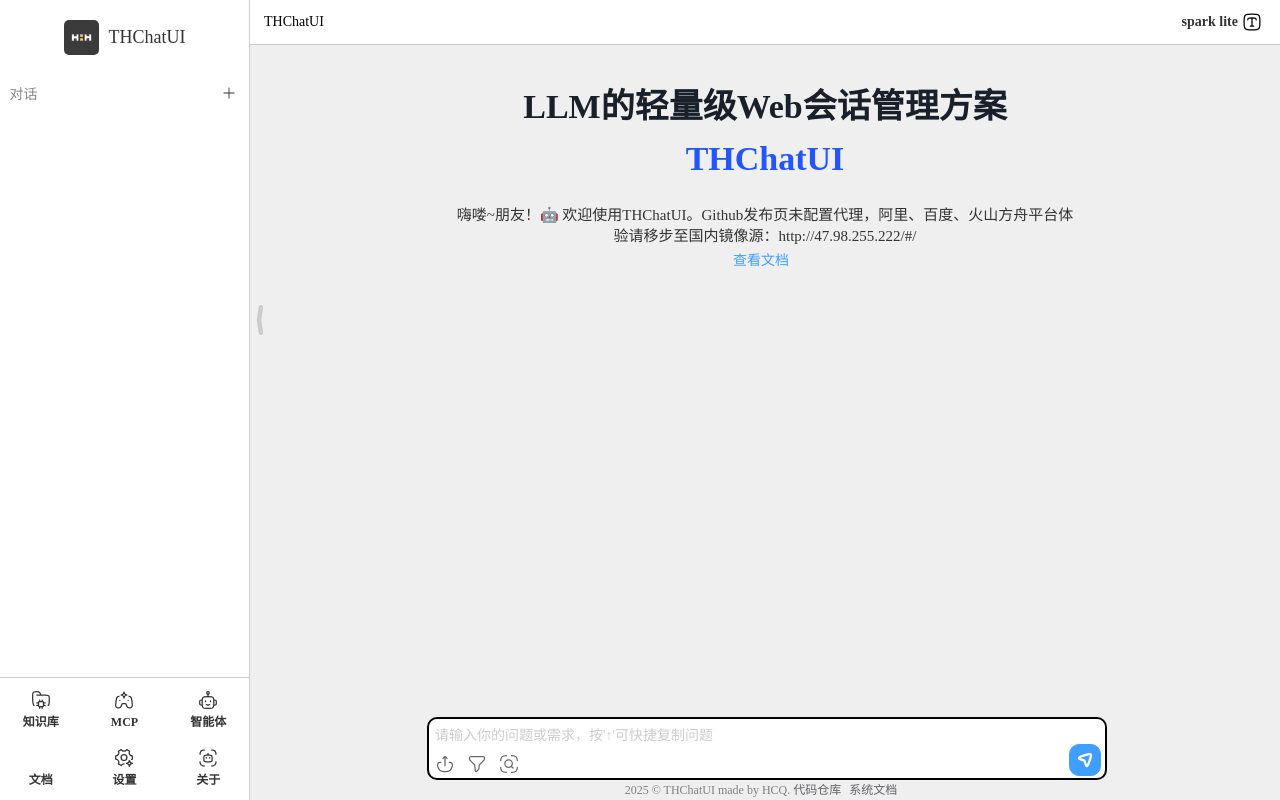
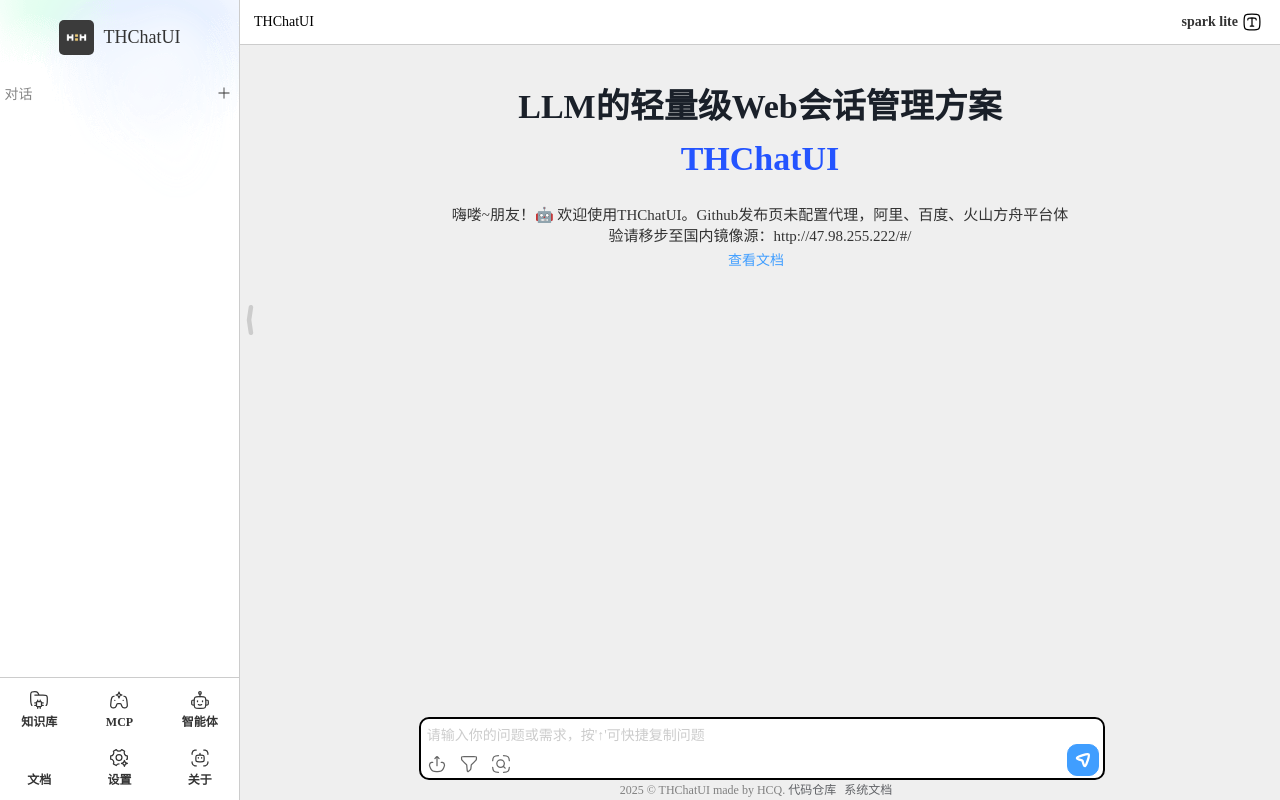
Before and after one commit to Unagi-cq/THChatUI, a Vue app in the folder thchat-ui/: page / in a window 1280 px wide. Built offline with nearby package versions, Linux system fonts and the light colour scheme; what @kangc/v-md-editor, segmentit would draw is missing.

Commit message:
feat(UI): adjust sidebar width, animation time and aside bg

```diff
--- a/thchat-ui/src/assets/styles/index.scss
+++ b/thchat-ui/src/assets/styles/index.scss
@@ -75,6 +75,8 @@ html {
    * 召回模块单条召回文本分数颜色
    */
   --recall-item-title-color: #636363;
+  /* 侧边栏背景 */
+  --aside-bg: url('../images/aside_light_bg.png') no-repeat;
 }
 
 /* 暗黑 主题样式 */
@@ -136,6 +138,8 @@ html {
    * 召回模块单条召回文本分数颜色
    */
   --recall-item-title-color: #aaaaaa;
+  /* 侧边栏背景 */
+  --aside-bg: url('../images/aside_dark_bg.png') no-repeat;
 }
 
 /* 毛玻璃 主题样式 */
--- a/thchat-ui/src/components/CustomDialog/index.vue
+++ b/thchat-ui/src/components/CustomDialog/index.vue
@@ -84,7 +84,6 @@ export default {
 	max-height: 70vh;
 	display: flex;
 	flex-direction: column;
-	transition: all 0.2s ease-in-out;
 }
 
 /* 自定义大尺寸弹窗页面的大小 */
--- a/thchat-ui/src/layout/index.vue
+++ b/thchat-ui/src/layout/index.vue
@@ -48,7 +48,7 @@ export default {
             // 是否激活侧边栏
             active: false,
             // 侧边栏宽度
-            asideWidth: '250px'
+            asideWidth: '240px'
         }
     },
     components: {
@@ -70,7 +70,7 @@ export default {
          */
         toggleSidebar() {
             this.active = !this.active;
-            this.asideWidth = this.asideWidth === '0px' ? '250px' : '0px';
+            this.asideWidth = this.asideWidth === '0px' ? '240px' : '0px';
             // 更新CSS变量以改变竖条的位置
             document.documentElement.style.setProperty('--sidebar-width', this.asideWidth);
         },
@@ -88,7 +88,7 @@ export default {
                 this.asideWidth = '0px'
             } else {
                 this.active = false
-                this.asideWidth = '250px'
+                this.asideWidth = '240px'
             }
             document.documentElement.style.setProperty('--sidebar-width', this.asideWidth);
         }
@@ -101,7 +101,7 @@ export default {
 /**
  * 变量定义
  */
-$animation-time: 0.3s; // 动画时间
+$animation-time: 0.1s; // 动画时间
 $vertical-divider-width: 30px; // 竖条的宽度
 
 /**
@@ -119,7 +119,7 @@ $vertical-divider-width: 30px; // 竖条的宽度
             width: var(--sidebar-width);
             height: 100%;
             overflow-y: hidden;
-            transition: all $animation-time;
+            transition: width $animation-time;
             border-right: 1px solid var(--app-small-border-color);
             scrollbar-width: none;
 
--- a/thchat-ui/src/views/AppAside.vue
+++ b/thchat-ui/src/views/AppAside.vue
@@ -261,11 +261,6 @@ export default {
 
 <style lang="scss" scoped>
 /**
- * 变量定义
- */
-$animation-time: 0.3s;
-
-/**
  * 通用的hover和active效果定义
  */
 @mixin hover-active-effect {
@@ -285,6 +280,7 @@ $animation-time: 0.3s;
     display: flex;
     flex-direction: column;
     align-items: center;
+    background: var(--aside-bg);
 }
 
 /**
@@ -393,7 +389,6 @@ $animation-time: 0.3s;
         grid-template-rows: repeat(2, 1fr);
         gap: 2px;
         align-items: center;
-        transition: width $animation-time ease;
 
         .option {
             display: flex;
```
Also changed, not shown: thchat-ui/src/assets/images/aside_dark_bg.png (added), thchat-ui/src/assets/images/aside_light_bg.png (added).
